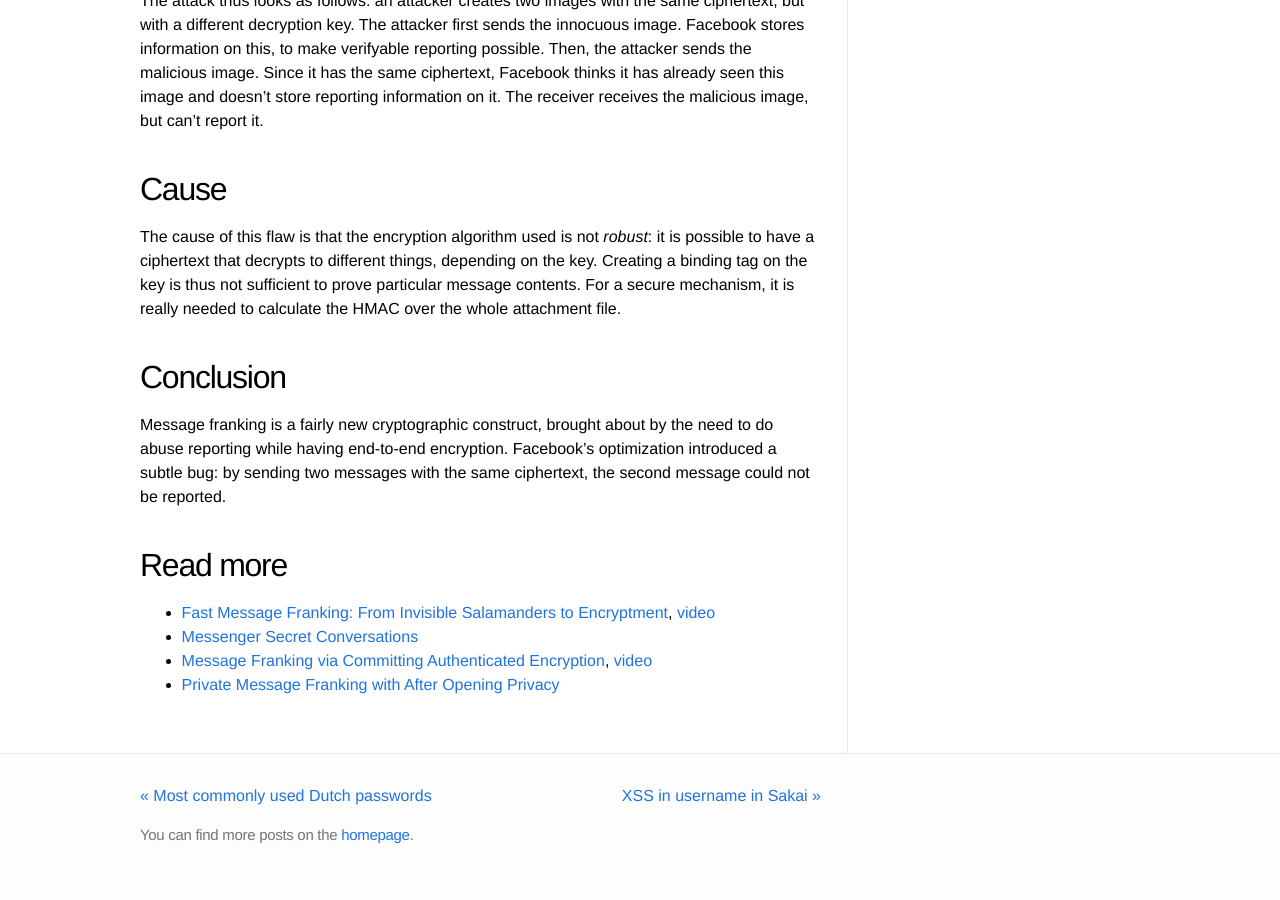
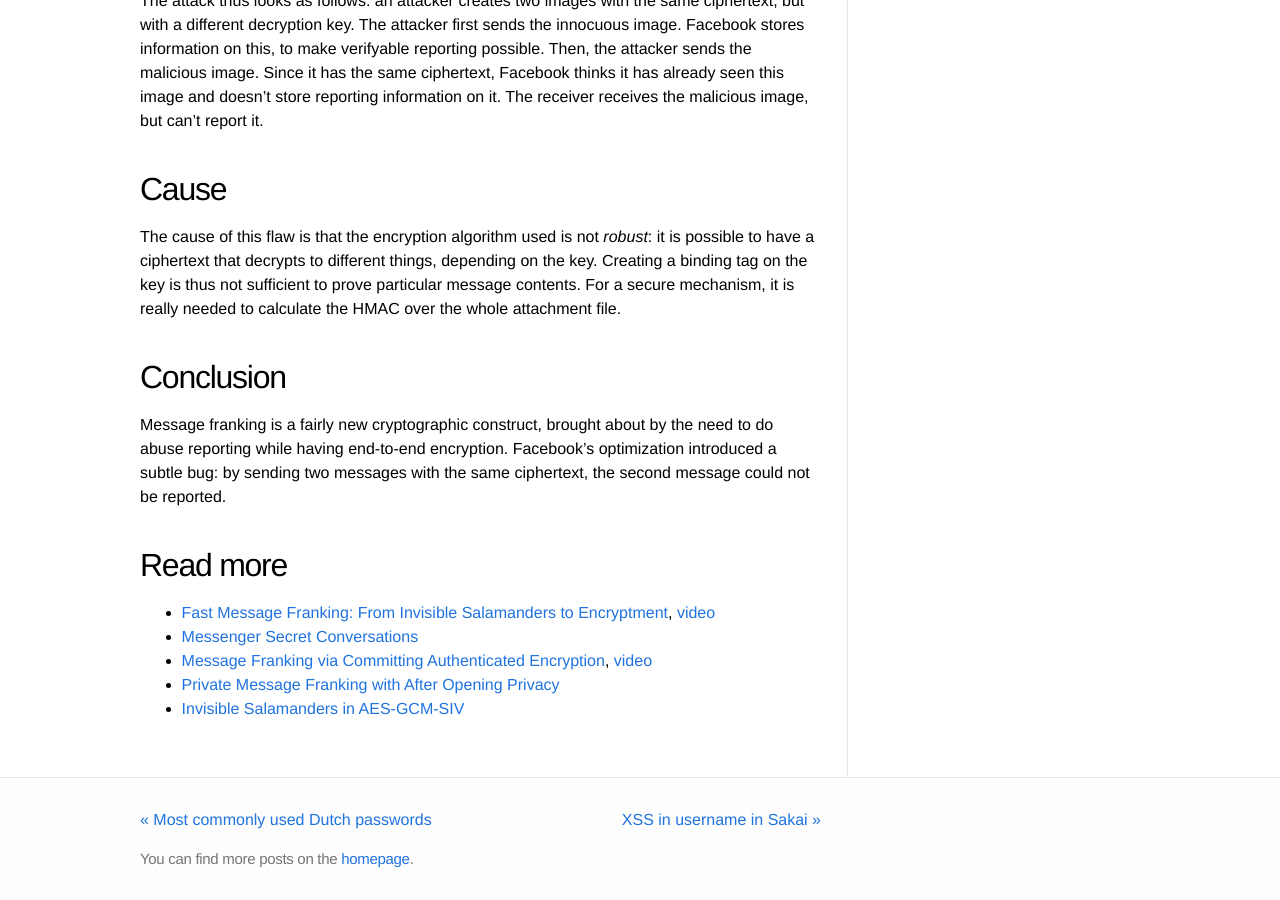
Before and after one commit to Sjord/Sjord.github.io, a Jekyll site: the page built from _posts/2019-07-11-message-franking.md, in a window 1280 px wide and 900 px high, scrolled down 1345 px. Built offline with Jekyll 4.4.1, drawn with Linux system fonts in a browser that asks for light colours; before the commit the page ends 2221 px from its top, so only the background shows below that.

Commit message:
Add link to salamander blog post

```diff
--- a/_posts/2019-07-11-message-franking.md
+++ b/_posts/2019-07-11-message-franking.md
@@ -43,3 +43,4 @@ Message franking is a fairly new cryptographic construct, brought about by the n
 * [Messenger Secret Conversations](https://fbnewsroomus.files.wordpress.com/2016/07/secret_conversations_whitepaper-1.pdf)
 * [Message Franking via Committing Authenticated Encryption](https://eprint.iacr.org/2017/664.pdf), [video](https://www.youtube.com/watch?v=ky9nRIl_TqY)
 * [Private Message Franking with After Opening Privacy](https://eprint.iacr.org/2018/938.pdf)
+* [Invisible Salamanders in AES-GCM-SIV](https://keymaterial.net/2020/09/07/invisible-salamanders-in-aes-gcm-siv/)
```
